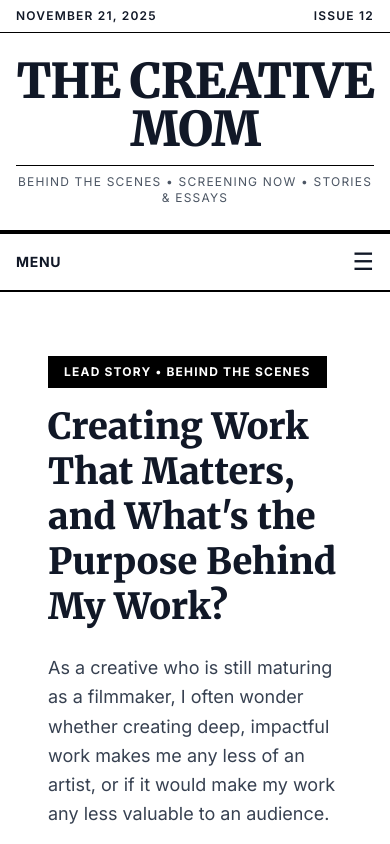
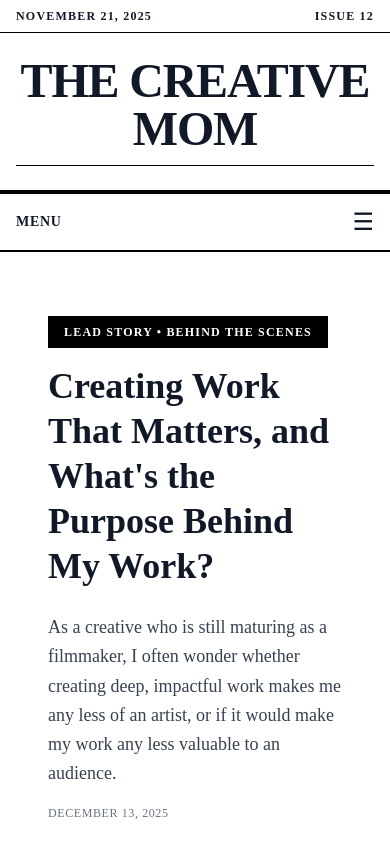
Before and after one commit to BizTrackxrp/TheCreativeMom, a Next.js app: page / in a window 390 px wide. Shown: the top 844 px of the page. Built offline with nearby package versions, Linux system fonts and the light colour scheme.

Commit message:
Update layout.tsx

```diff
--- a/app/layout.tsx
+++ b/app/layout.tsx
@@ -1,8 +1,11 @@
+"use client";
+
 import type { Metadata } from "next";
 import { Inter, Merriweather } from "next/font/google";
 import "./globals.css";
 import Link from "next/link";
 import { getCurrentDate } from "@/lib/posts";
+import { useState } from "react";
 
 const inter = Inter({ subsets: ["latin"], variable: '--font-inter' });
 const merriweather = Merriweather({
@@ -11,21 +14,14 @@
   variable: '--font-merriweather'
 });
 
-export const metadata: Metadata = {
-  title: "The Creative Mom - Magazine",
-  description: "Behind the scenes, screening now, short stories, and photo essays",
-};
-
-export default function RootLayout({
-  children,
-}: {
-  children: React.ReactNode;
-}) {
+function Navigation() {
+  const [isOpen, setIsOpen] = useState(false);
   const currentDate = getCurrentDate();
 
+  const closeMenu = () => setIsOpen(false);
+
   return (
-    <html lang="en" className={`${inter.variable} ${merriweather.variable}`}>
-      <body className="font-sans bg-white">
+    <>
       {/* Newspaper Header Info */}
       <div className="border-b border-black bg-white">
         <div className="max-w-7xl mx-auto px-4 py-2">
@@ -40,22 +36,22 @@
       {/* Newspaper Masthead */}
       <header className="border-b-4 border-black bg-white py-6">
         <div className="max-w-7xl mx-auto px-4">
-            <Link href="/">
+          <Link href="/" onClick={closeMenu}>
             <h1 className="text-center text-5xl md:text-7xl font-black font-serif tracking-tight hover:opacity-70 transition-opacity">
               THE CREATIVE MOM
             </h1>
           </Link>
           <div className="border-t border-black w-full max-w-xl mx-auto mt-3"></div>
-            <p className="text-center text-xs uppercase tracking-widest mt-2 text-gray-600">
+          <p className="text-center text-xs uppercase tracking-widest mt-2 text-gray-600 hidden md:block">
             Behind the Scenes • Screening Now • Stories & Essays
           </p>
         </div>
       </header>
 
       {/* Navigation - Desktop */}
-        <nav className="border-b-2 border-black bg-white sticky top-0 z-50 hidden md:block">
+      <nav className="border-b-2 border-black bg-white sticky top-0 z-40 hidden md:block">
         <div className="max-w-7xl mx-auto px-4">
-            <div className="flex justify-center md:justify-between items-center py-3 gap-8 flex-wrap text-sm">
+          <div className="flex justify-center md:justify-between items-center py-3 gap-8 text-sm">
             <Link
               href="/"
               className="font-bold uppercase tracking-wider hover:underline transition-all"
@@ -102,61 +98,116 @@
         </div>
       </nav>
 
-        {/* Navigation - Mobile Hamburger */}
-        <nav className="border-b-2 border-black bg-white sticky top-0 z-50 md:hidden">
+      {/* Mobile Menu Button */}
+      <div className="border-b-2 border-black bg-white sticky top-0 z-40 md:hidden">
         <div className="px-4 py-3">
-            <details className="group">
-              <summary className="flex justify-between items-center cursor-pointer list-none">
+          <button
+            onClick={() => setIsOpen(true)}
+            className="flex justify-between items-center w-full cursor-pointer"
+          >
             <span className="font-bold uppercase tracking-wider text-sm">Menu</span>
-                <span className="text-2xl group-open:rotate-90 transition-transform">☰</span>
-              </summary>
-              <div className="mt-4 pt-4 border-t border-black space-y-3">
+            <span className="text-2xl">☰</span>
+          </button>
+        </div>
+      </div>
+
+      {/* Mobile Sidebar Overlay */}
+      {isOpen && (
+        <>
+          {/* Backdrop */}
+          <div
+            className="fixed inset-0 bg-black bg-opacity-50 z-50 md:hidden"
+            onClick={closeMenu}
+          />
+
+          {/* Sidebar */}
+          <div className="fixed top-0 left-0 h-full w-80 bg-white border-r-4 border-black z-50 md:hidden overflow-y-auto">
+            <div className="p-6">
+              {/* Close button */}
+              <button
+                onClick={closeMenu}
+                className="absolute top-4 right-4 text-3xl font-bold"
+              >
+                ×
+              </button>
+
+              {/* Sidebar Header */}
+              <h2 className="text-2xl font-serif font-black mb-2 mt-2">
+                THE CREATIVE MOM
+              </h2>
+              <p className="text-xs uppercase tracking-widest text-gray-600 mb-6 pb-6 border-b-2 border-black">
+                Navigation
+              </p>
+
+              {/* Sidebar Links */}
+              <div className="space-y-1">
                 <Link
                   href="/"
-                  className="block font-bold uppercase tracking-wider hover:underline text-sm py-2"
+                  onClick={closeMenu}
+                  className="block font-bold uppercase tracking-wider hover:bg-gray-100 text-sm py-3 px-2 border-b border-gray-200"
                 >
                   Home
                 </Link>
                 <Link
                   href="/blog?category=Behind the Scenes"
-                  className="block font-bold uppercase tracking-wider hover:underline text-sm py-2"
+                  onClick={closeMenu}
+                  className="block font-bold uppercase tracking-wider hover:bg-gray-100 text-sm py-3 px-2 border-b border-gray-200"
                 >
                   Behind the Scenes
                 </Link>
                 <Link
                   href="/blog?category=Screening Now"
-                  className="block font-bold uppercase tracking-wider hover:underline text-sm py-2"
+                  onClick={closeMenu}
+                  className="block font-bold uppercase tracking-wider hover:bg-gray-100 text-sm py-3 px-2 border-b border-gray-200"
                 >
                   Screening Now
                 </Link>
                 <Link
                   href="/blog?category=Short Stories"
-                  className="block font-bold uppercase tracking-wider hover:underline text-sm py-2"
+                  onClick={closeMenu}
+                  className="block font-bold uppercase tracking-wider hover:bg-gray-100 text-sm py-3 px-2 border-b border-gray-200"
                 >
                   Short Stories
                 </Link>
                 <Link
                   href="/blog?category=Photo Essays"
-                  className="block font-bold uppercase tracking-wider hover:underline text-sm py-2"
+                  onClick={closeMenu}
+                  className="block font-bold uppercase tracking-wider hover:bg-gray-100 text-sm py-3 px-2 border-b border-gray-200"
                 >
                   Photo Essays
                 </Link>
                 <Link
                   href="/blog"
-                  className="block font-bold uppercase tracking-wider hover:underline text-sm py-2"
+                  onClick={closeMenu}
+                  className="block font-bold uppercase tracking-wider hover:bg-gray-100 text-sm py-3 px-2 border-b border-gray-200"
                 >
                   All Posts
                 </Link>
                 <Link
                   href="/about"
-                  className="block font-bold uppercase tracking-wider hover:underline text-sm py-2"
+                  onClick={closeMenu}
+                  className="block font-bold uppercase tracking-wider hover:bg-gray-100 text-sm py-3 px-2"
                 >
                   About
                 </Link>
               </div>
-            </details>
             </div>
-        </nav>
+          </div>
+        </>
+      )}
+    </>
+  );
+}
+
+export default function RootLayout({
+  children,
+}: {
+  children: React.ReactNode;
+}) {
+  return (
+    <html lang={`en ${inter.variable} ${merriweather.variable}`}>
+      <body className="font-sans bg-white">
+        <Navigation />
 
         <main className="min-h-screen bg-white">
           {children}
```
Lines whose indentation alone changed are shown as unchanged.
